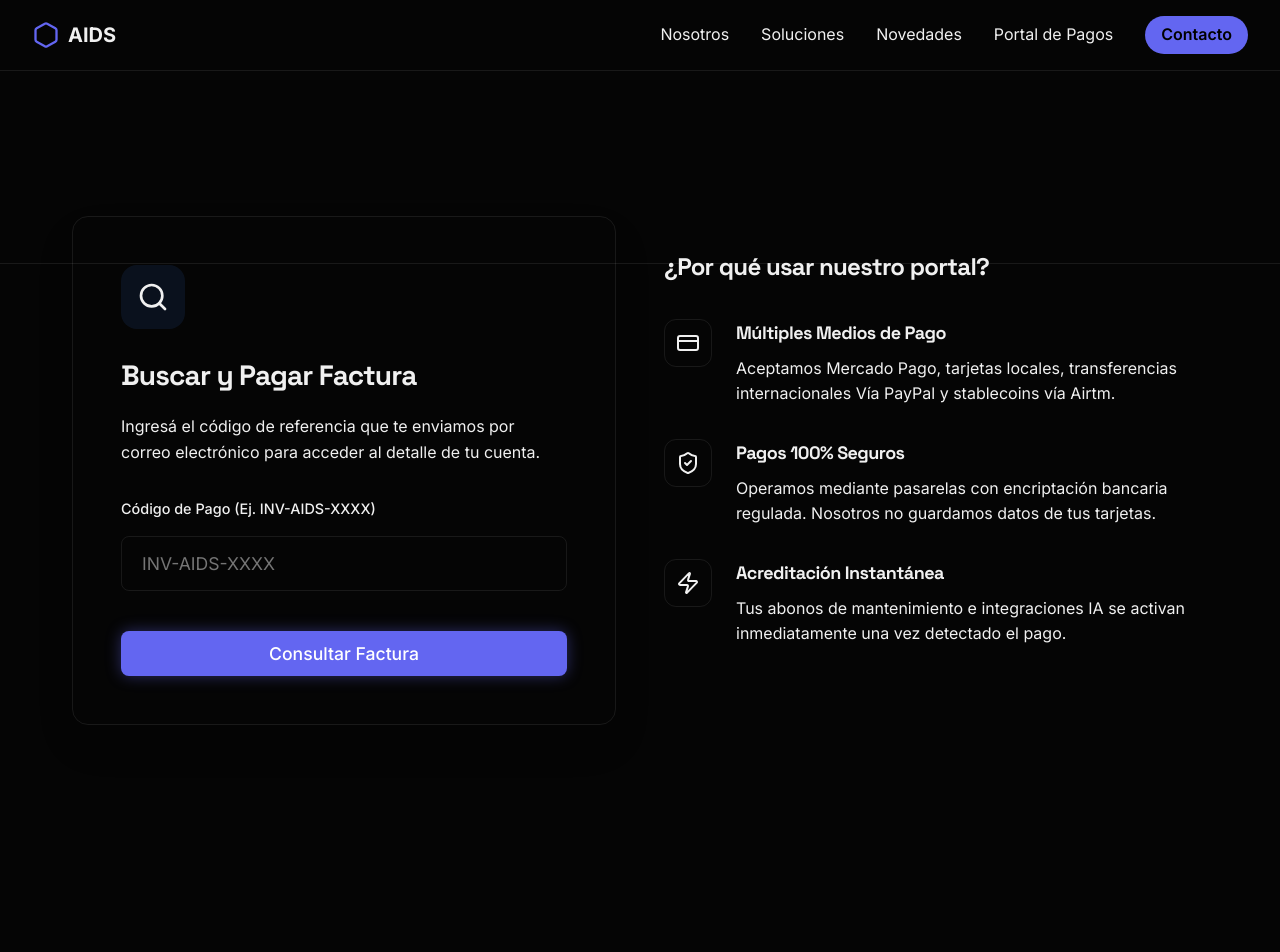
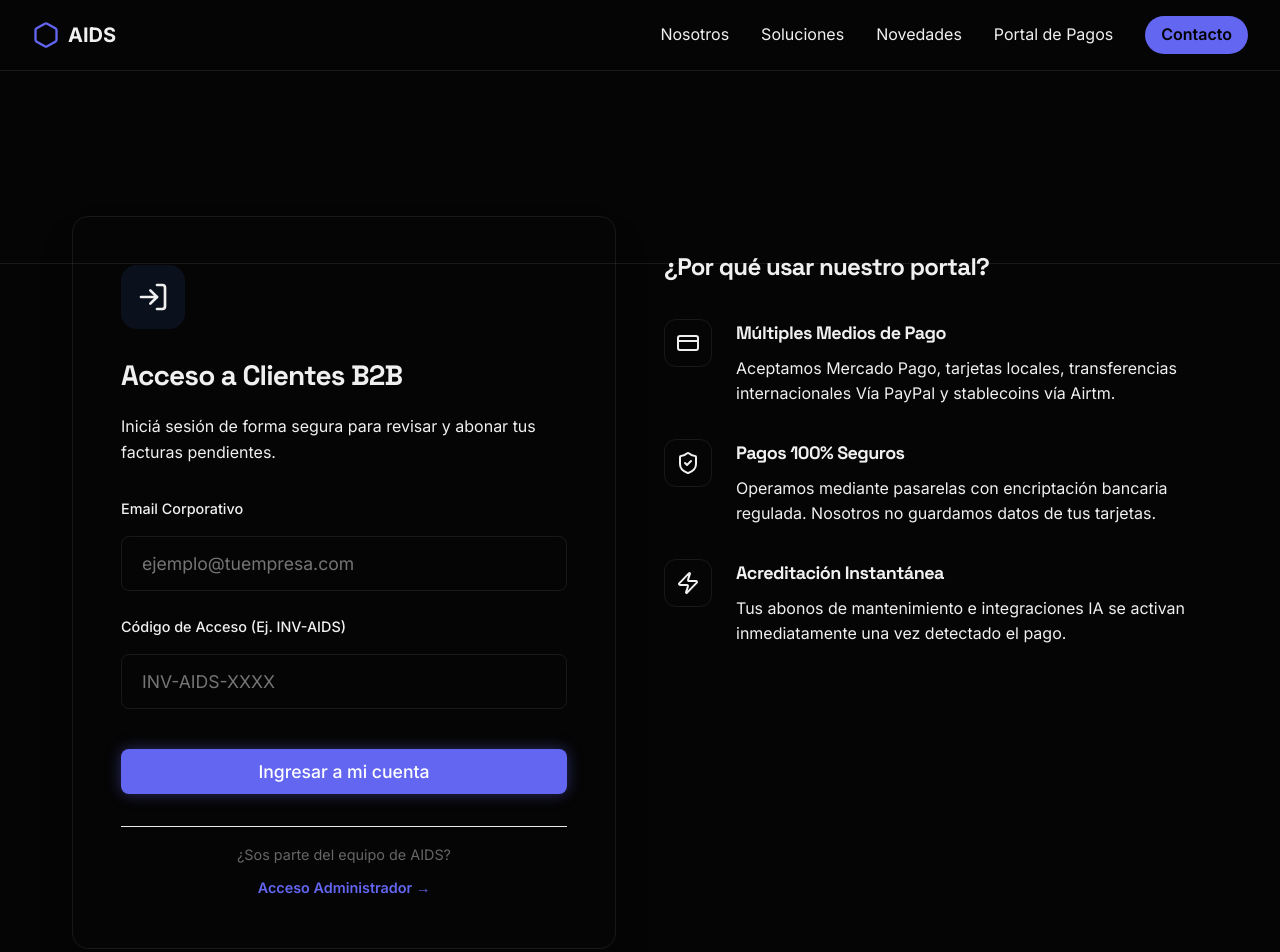
Before and after one commit to Lautaro-Montecchiani/examenFinal-prog3, a React (Vite) app in the folder frontend/: page /pagos in a window 1280 px wide. Shown: the top 952 px of the page. Before the commit the page ends 821 px from the top, so only its background shows below. Built offline with nearby package versions, Linux system fonts and the light colour scheme.

Commit message:
Update Client Portal to act as a login screen and add Admin access link

```diff
--- a/frontend/src/pages/ClientPortalPage.tsx
+++ b/frontend/src/pages/ClientPortalPage.tsx
@@ -1,6 +1,6 @@
 import React, { useState } from 'react';
 import { useNavigate } from 'react-router-dom';
-import { Search, CreditCard, ShieldCheck, Zap } from 'lucide-react';
+import { LogIn, CreditCard, ShieldCheck, Zap } from 'lucide-react';
 import './ClientPortalPage.css';
 
 const ClientPortalPage = () => {
@@ -44,14 +44,23 @@
                         {/* Left Column: Search Form */}
                         <div className="portal-search-card">
                             <div className="card-icon">
-                                <Search size={32} />
+                                <LogIn size={32} />
                             </div>
-                            <h2>Buscar y Pagar Factura</h2>
-                            <p>Ingresá el código de referencia que te enviamos por correo electrónico para acceder al detalle de tu cuenta.</p>
+                            <h2>Acceso a Clientes B2B</h2>
+                            <p>Iniciá sesión de forma segura para revisar y abonar tus facturas pendientes.</p>
 
                             <form onSubmit={handleSearch} className="portal-form">
                                 <div className="form-group">
-                                    <label htmlFor="invoiceId">Código de Pago (Ej. INV-AIDS-XXXX)</label>
+                                    <label htmlFor="clientEmail">Email Corporativo</label>
+                                    <input
+                                        type="email"
+                                        id="clientEmail"
+                                        placeholder="ejemplo@tuempresa.com"
+                                        autoComplete="email"
+                                    />
+                                </div>
+                                <div className="form-group">
+                                    <label htmlFor="invoiceId">Código de Acceso (Ej. INV-AIDS)</label>
                                     <input
                                         type="text"
                                         id="invoiceId"
@@ -67,9 +76,16 @@
                                     {error && <span className="error-message">{error}</span>}
                                 </div>
                                 <button type="submit" className="btn btn-primary portal-btn">
-                                    Consultar Factura
+                                    Ingresar a mi cuenta
                                 </button>
                             </form>
+
+                            <div style={{ marginTop: '2rem', textAlign: 'center', borderTop: '1px solid #eaeaea', paddingTop: '1rem' }}>
+                                <p style={{ fontSize: '0.9rem', color: '#666', marginBottom: '0.5rem' }}>¿Sos parte del equipo de AIDS?</p>
+                                <a href="/admin/login" style={{ fontSize: '0.9rem', color: '#6366f1', textDecoration: 'none', fontWeight: '600' }}>
+                                    Acceso Administrador &rarr;
+                                </a>
+                            </div>
                         </div>
 
                         {/* Right Column: Features/Trust Badges */}
```
